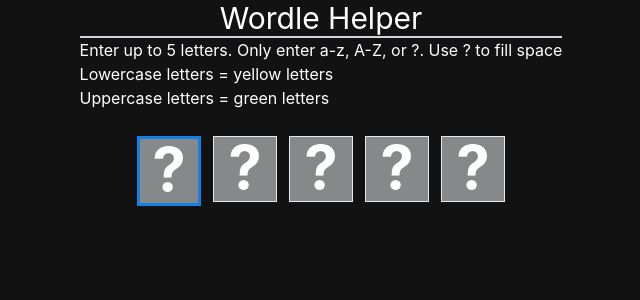
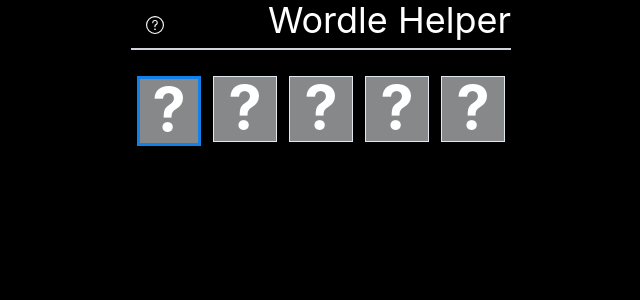
Before and after one commit to BrianSpencerDev/wordle-helper, a Next.js app: page / in a window 1280 px wide. Shown: the top 300 px of the page, without its empty margins (319-959 px from the left). Built offline with nearby package versions, Linux system fonts and the light colour scheme.

Commit message:
add how to modal

```diff
--- a/components/Navbar.js
+++ b/components/Navbar.js
@@ -1,6 +1,42 @@
+import {QuestionOutlineIcon} from '@chakra-ui/icons';
+import {
+    Button,
+    IconButton,
+    useDisclosure,
+    Modal,
+    ModalOverlay,
+    ModalContent,
+    ModalHeader,
+    ModalFooter,
+    ModalBody,
+    ModalCloseButton,
+} from '@chakra-ui/react';
+
 function Navbar(){
 
-    return <nav className="flex justify-center border-b-2 border-gray-300 text-3xl">
+    const { isOpen, onOpen, onClose } = useDisclosure()
+
+    return <nav className="flex justify-between border-b-2 border-gray-300 text-4xl">
+        <IconButton variant='unstyled' size='lg' aria-label='How to Modal' onClick={onOpen} icon={<QuestionOutlineIcon />}/>
+
+        <Modal isOpen={isOpen} onClose={onClose}>
+        <ModalOverlay />
+        <ModalContent color='black'>
+          <ModalHeader>How to Use</ModalHeader>
+          <ModalCloseButton />
+          <ModalBody>
+            <p>Type in your yellow & green letters and hit enter to see possible answers.</p>
+            <br></br>
+            <p>Click on the letter to change to and from yellow & green.</p>
+          </ModalBody>
+
+          <ModalFooter>
+            <Button colorScheme='blue' onClick={onClose}>
+              Close
+            </Button>
+          </ModalFooter>
+        </ModalContent>
+      </Modal>
         <p>Wordle Helper</p>
     </nav>
 
--- a/package.json
+++ b/package.json
@@ -9,6 +9,11 @@
     "lint": "next lint"
   },
   "dependencies": {
+    "@chakra-ui/icons": "^2.0.2",
+    "@chakra-ui/react": "^2.2.1",
+    "@emotion/react": "^11.9.3",
+    "@emotion/styled": "^11.9.3",
+    "framer-motion": "^6.3.11",
     "next": "12.1.6",
     "react": "18.1.0",
     "react-dom": "18.1.0"
--- a/pages/_app.js
+++ b/pages/_app.js
@@ -1,7 +1,23 @@
 import '../styles/globals.css'
+import { ChakraProvider } from '@chakra-ui/react'
+import { extendTheme } from "@chakra-ui/react"
+
+const theme = extendTheme({
+  styles: {
+    global: {
+      'html, body': {
+        bg: 'black',
+        color: 'white'
+      }
+    },
+  },
+})
 
 function MyApp({ Component, pageProps }) {
-  return <Component className=".h-screen .w-screen" {...pageProps} />
+  return <ChakraProvider theme={theme}>
+    <Component className=".h-screen .w-screen" {...pageProps} />
+  </ChakraProvider>
+
 }
 
 export default MyApp
--- a/pages/index.js
+++ b/pages/index.js
@@ -23,9 +23,6 @@
 
       <main className='w-full h-full'>
         <Navbar />
-        <p>Enter up to 5 letters. Only enter a-z, A-Z, or ?. Use ? to fill space</p>
-        <p>Lowercase letters = yellow letters</p>
-        <p>Uppercase letters = green letters</p>
         <Input onSubmit={getWords}/>
         <Results words={words}/>
       </main>
```
Also changed, not shown: 1 other file (tests, documents, lock files or other folders).
